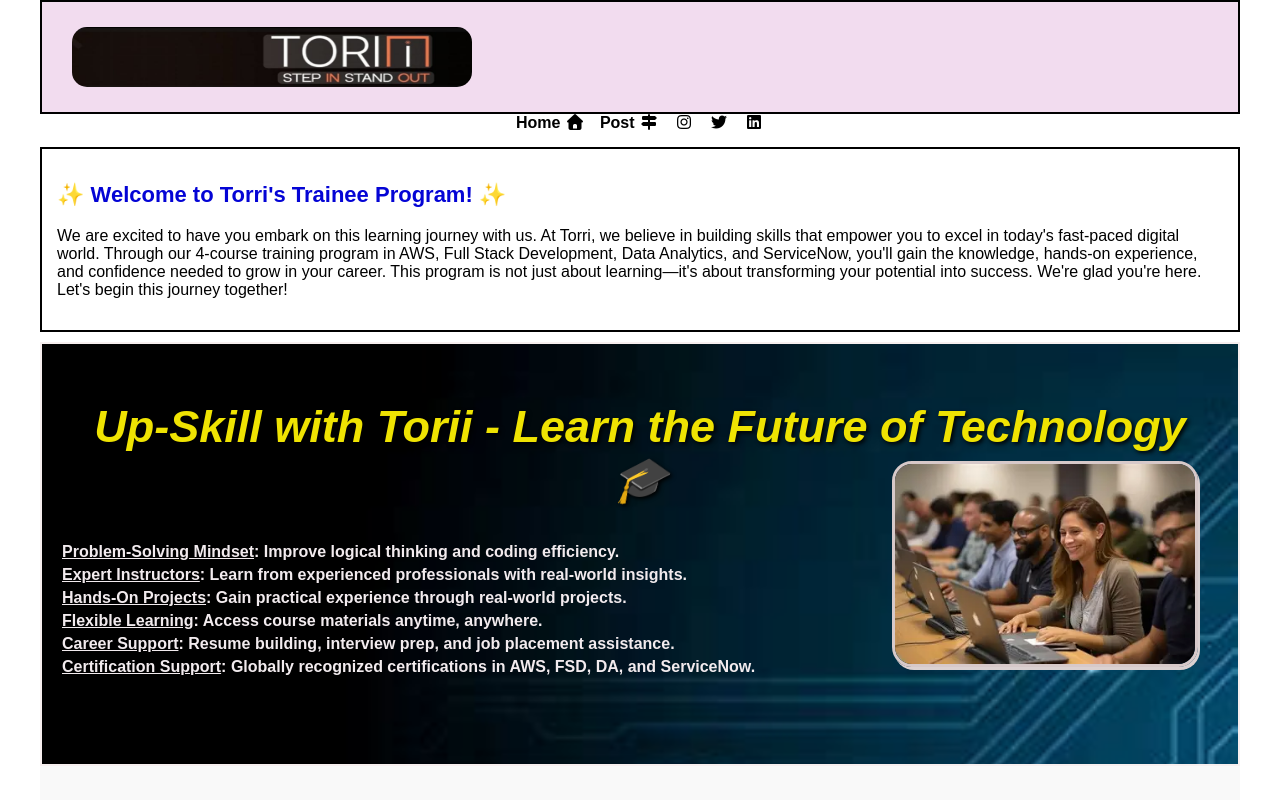
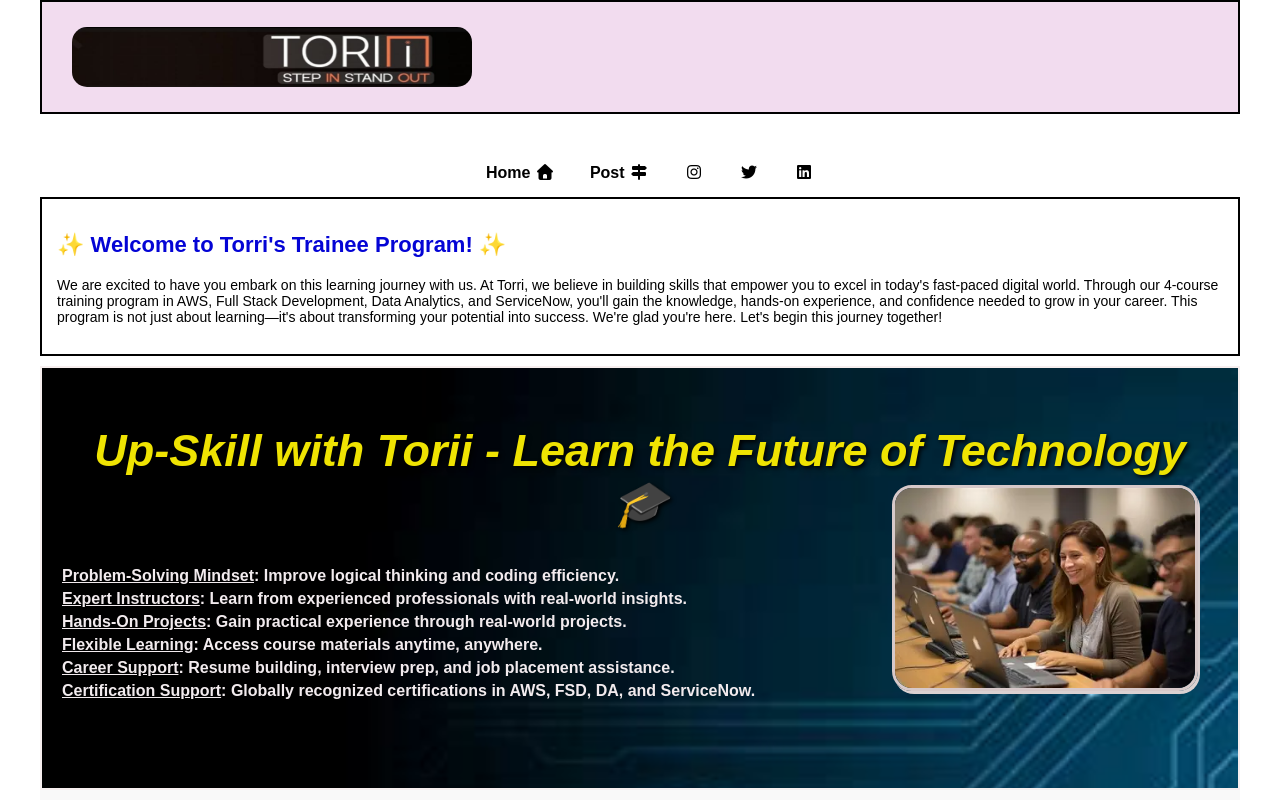
Before and after one commit to gowthamigowthu2005-dotcom/blog, a plain HTML site: page index.html in a window 1280 px wide. Shown: the top 800 px of the page. Drawn offline with Linux system fonts and the light colour scheme.

Commit message:
Update index.html

```diff
--- a/index.html
+++ b/index.html
@@ -40,6 +40,8 @@
             text-decoration: none;
             color: black;
             font-weight: bold;
+            margin-top:50px;
+            margin-left:20px;
         }
 
         nav a:hover {
@@ -87,7 +89,7 @@
             color: rgb(4, 4, 213);
         }
         #Welcome p{
-            font-size:16px;
+            font-size:14px;
         }
 
        /* Courses Offered Section */
```
